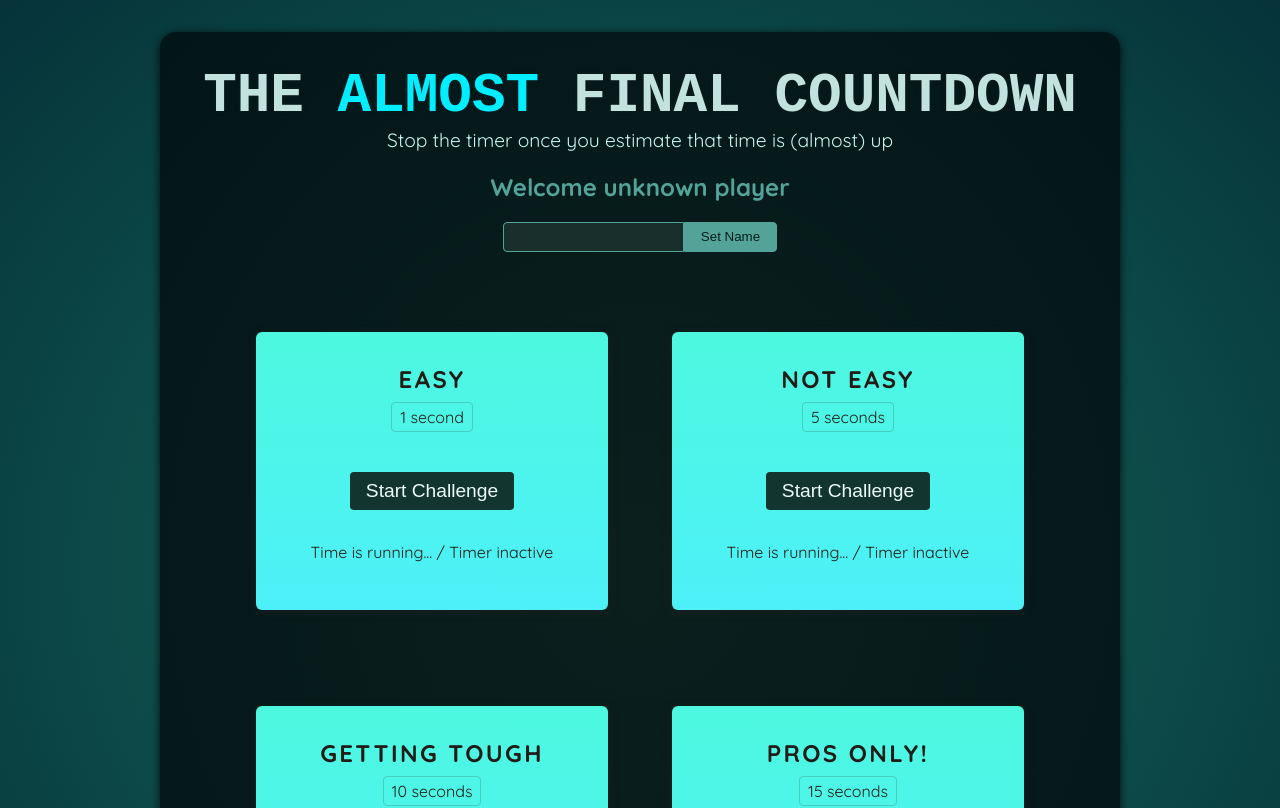
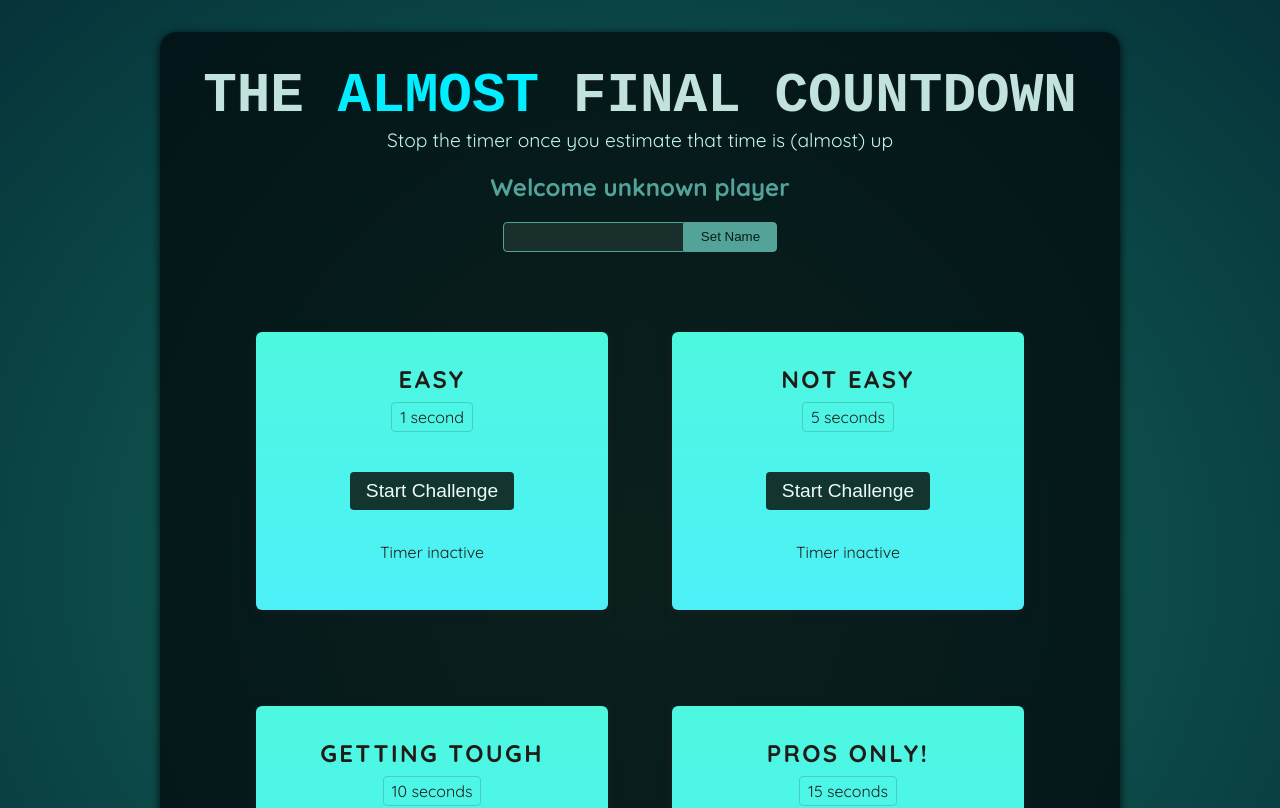
Before and after one commit to apeskinian/react_refs_portals, a React (Vite) app: page / in a window 1280 px wide. Shown: the top 808 px of the page. Built offline with nearby package versions, Linux system fonts and the light colour scheme; a web font is replaced by a local one.

Commit message:
Add onClick to buttons

```diff
--- a/src/components/TimerChallenge.jsx
+++ b/src/components/TimerChallenge.jsx
@@ -1,16 +1,37 @@
+import { useState, useRef } from "react";
+
 export default function TimerChallenge({ title, targetTime }) {
+    const timer = useRef();
+
+    const [ timerStarted, setTimerStarted ] = useState(false);
+    const [ timerExpired, setTimerExpired ] = useState(false);
+
+    // the targeTime prop is multiplied by 1000 to get the milliseconds
+    function handleStart() {
+        setTimerStarted(true);
+        timer.current = setTimeout(() => {
+            setTimerExpired(true);
+        }, targetTime * 1000);
+    }
+
+    function handleStop() {
+        clearTimeout(timer.current);
+    }
+
     return <section className="challenge">
         <h2>{title}</h2>
+        {/* showing the You Lost! message conditionally on timerExpired state */}
+        {timerExpired && <p>You Lost!</p>}
         <p className="challenge-time">
             {targetTime} second{targetTime > 1 ? 's' : ''}
         </p>
         <p>
-            <button>
-                Start Challenge
+            <button  onClick={timerStarted ? handleStop : handleStart}>
+                {timerStarted ? 'Stop' : 'Start'} Challenge
             </button>
         </p>
-        <p className="">
-            Time is running... / Timer inactive
+        <p className={timerStarted ? 'active' : undefined}>
+            {timerStarted ? 'Time is running...' : 'Timer inactive'}
         </p>
     </section>
 }
```
